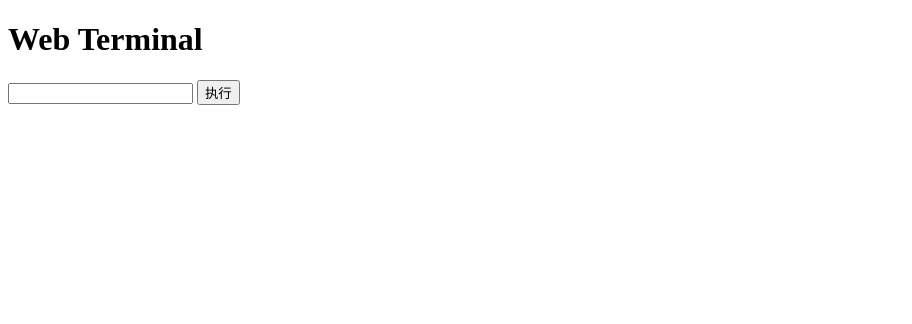
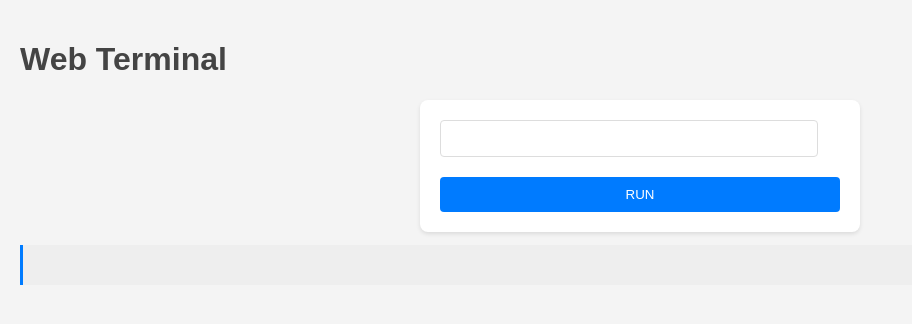
Before and after one commit to gravityengine/hf, a Flask app: page / in a window 1280 px wide. Shown: the top 324 px of the page, without its empty margins (0-912 px from the left). Run offline with Flask 3, Linux system fonts and the light colour scheme.

Commit message:
Update index.html

```diff
--- a/templates/index.html
+++ b/templates/index.html
@@ -2,12 +2,67 @@
 <html>
 <head>
     <title>Web Terminal</title>
+    <style>
+        /* 基础样式 */
+        body {
+            font-family: Arial, sans-serif;
+            background-color: #f4f4f4;
+            color: #333;
+            padding: 20px;
+            margin: 0;
+        }
+
+        h1 {
+            color: #444;
+        }
+
+        /* 表单样式 */
+        form {
+            max-width: 400px;
+            margin: 0 auto;
+            padding: 20px;
+            background-color: #fff;
+            border-radius: 8px;
+            box-shadow: 0 2px 4px rgba(0, 0, 0, 0.1);
+        }
+
+        input[type="text"] {
+            width: calc(100% - 22px);
+            padding: 10px;
+            margin-bottom: 20px;
+            border: 1px solid #ddd;
+            border-radius: 4px;
+            box-sizing: border-box;
+        }
+
+        input[type="submit"] {
+            width: 100%;
+            padding: 10px;
+            border: none;
+            border-radius: 4px;
+            color: white;
+            background-color: #007bff;
+            cursor: pointer;
+        }
+
+        input[type="submit"]:hover {
+            background-color: #0056b3;
+        }
+
+        /* 输出框样式 */
+        pre {
+            background-color: #eee;
+            border-left: 3px solid #007bff;
+            padding: 20px;
+            overflow: auto;
+        }
+    </style>
 </head>
 <body>
     <h1>Web Terminal</h1>
     <form method="get">
         <input type="text" name="command" />
-        <input type="submit" value="执行" />
+        <input type="submit" value="RUN" />
     </form>
     <pre>{{ output }}</pre>
 </body>
```
